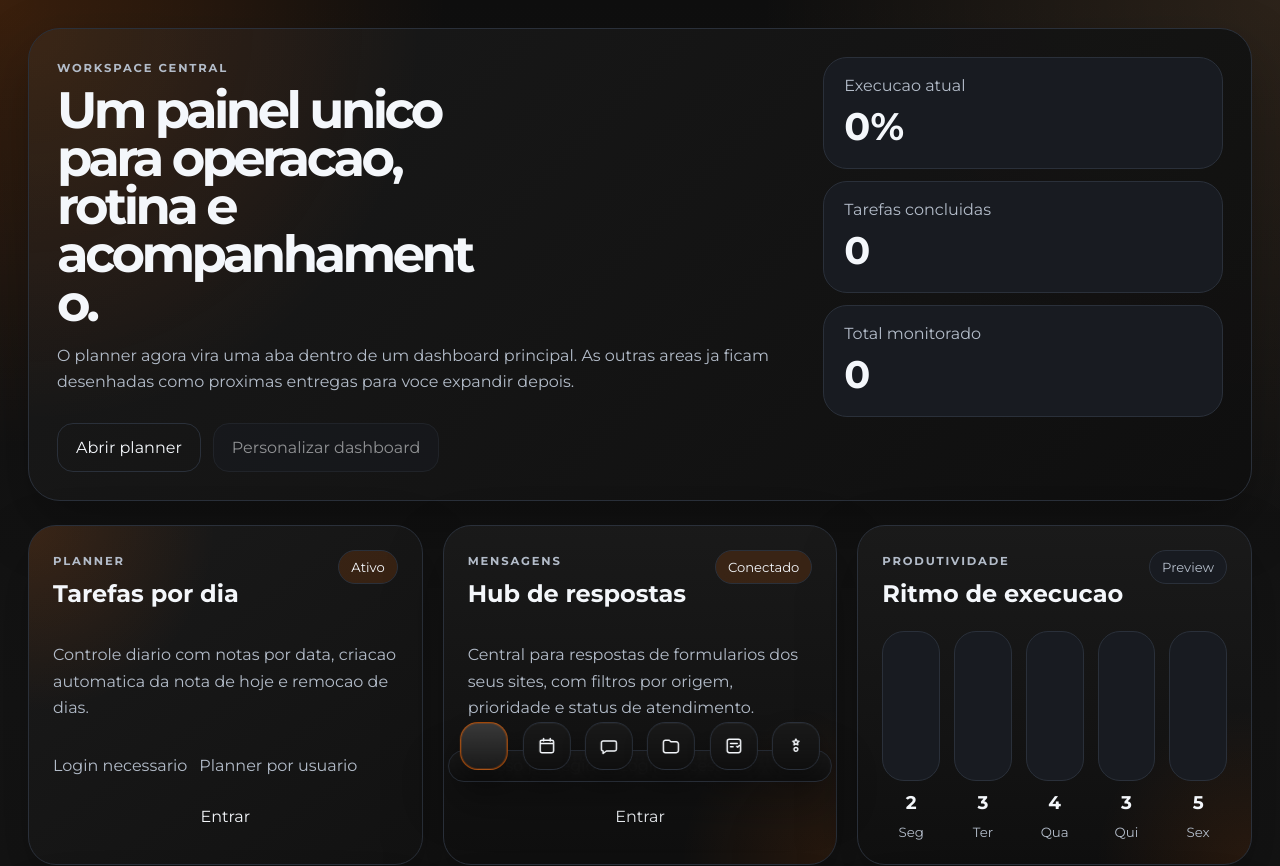
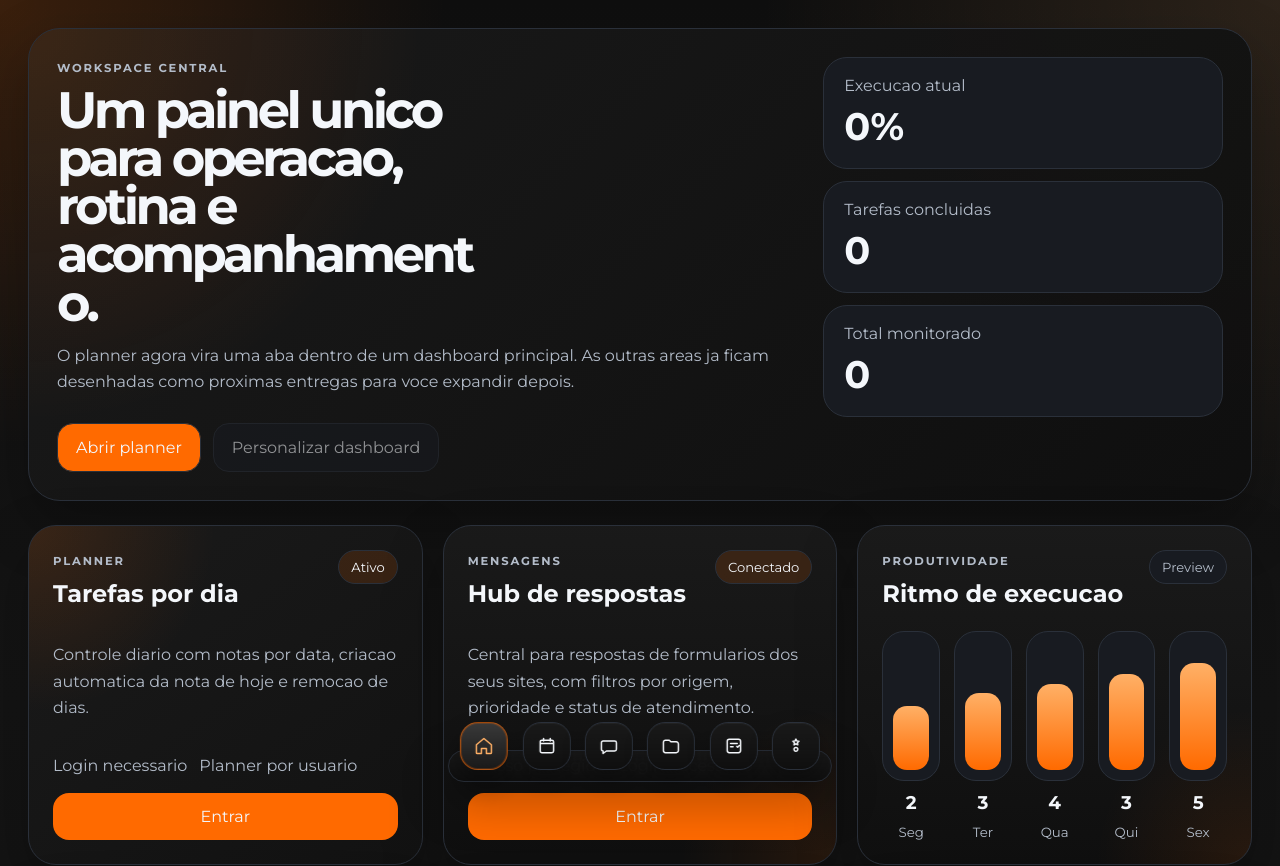
Before and after one commit to polvoraa/planner, a React (Vite) app in the folder plan/: page / in a window 1280 px wide. Shown: the top 866 px of the page. Built offline with nearby package versions, Linux system fonts and the light colour scheme; no server answers.

Commit message:
dock active state correction

```diff
--- a/plan/src/App.css
+++ b/plan/src/App.css
@@ -6,16 +6,16 @@
   --color-surface-2: #20242c;
   --color-border: #2a303a;
   --color-border-strong: rgba(var(--color-accent-rgb), 0.34);
-  --color-accent: var(--color-accent);
-  --color-accent-soft: var(--color-accent-soft);
+  --color-accent: #ff6a00;
+  --color-accent-soft: #ffb066;
   --color-accent-rgb: 255, 106, 0;
   --color-accent-secondary-rgb: 255, 176, 102;
   --color-accent-tertiary-rgb: 255, 127, 42;
   --color-success-bg: rgba(103, 210, 143, 0.14);
   --color-success-border: rgba(103, 210, 143, 0.22);
-  --color-danger-bg: var(--color-danger-bg);
-  --color-danger-border: var(--color-danger-border);
-  --color-danger-text: var(--color-danger-text);
+  --color-danger-bg: rgba(255, 90, 90, 0.14);
+  --color-danger-border: rgba(255, 90, 90, 0.24);
+  --color-danger-text: #ffb6b6;
 }
 
 :root[data-theme='ocean'] {
```
